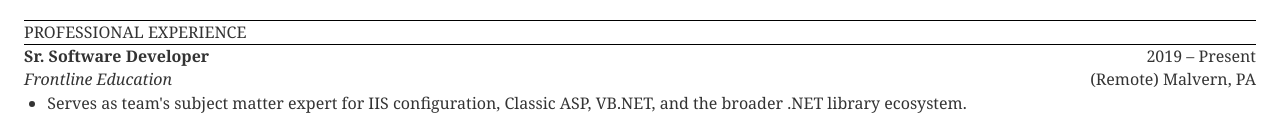
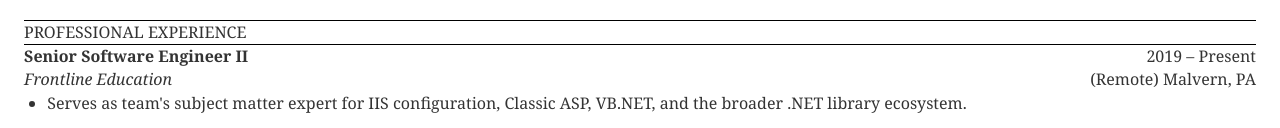
Before and after one commit to brucificus/curriculum-vitae, a Gatsby site: page / in a window 1280 px wide. Shown: the part 176-304 px from the top of the page. Built offline with nearby package versions, Linux system fonts and the light colour scheme; Gatsby itself is replaced by a stand-in of ours; some packages are replaced by stand-ins of ours.

Commit message:
✏ Updates Current Job Title
My job title was changed recently, so we should reflect it on here. 💪

```diff
--- a/src/data/jobs/frontline-education.md
+++ b/src/data/jobs/frontline-education.md
@@ -2,7 +2,7 @@
 employer-name: "Frontline Education"
 employer-location: "(Remote) Malvern, PA"
 employment-start: "2019-12-16T05:00Z"
-job-title-final: "Sr. Software Developer"
+job-title-final: "Senior Software Engineer II"
 ---
 
 - Serves as team's subject matter expert for IIS configuration, Classic ASP, VB.NET, and the broader .NET library ecosystem.
```
